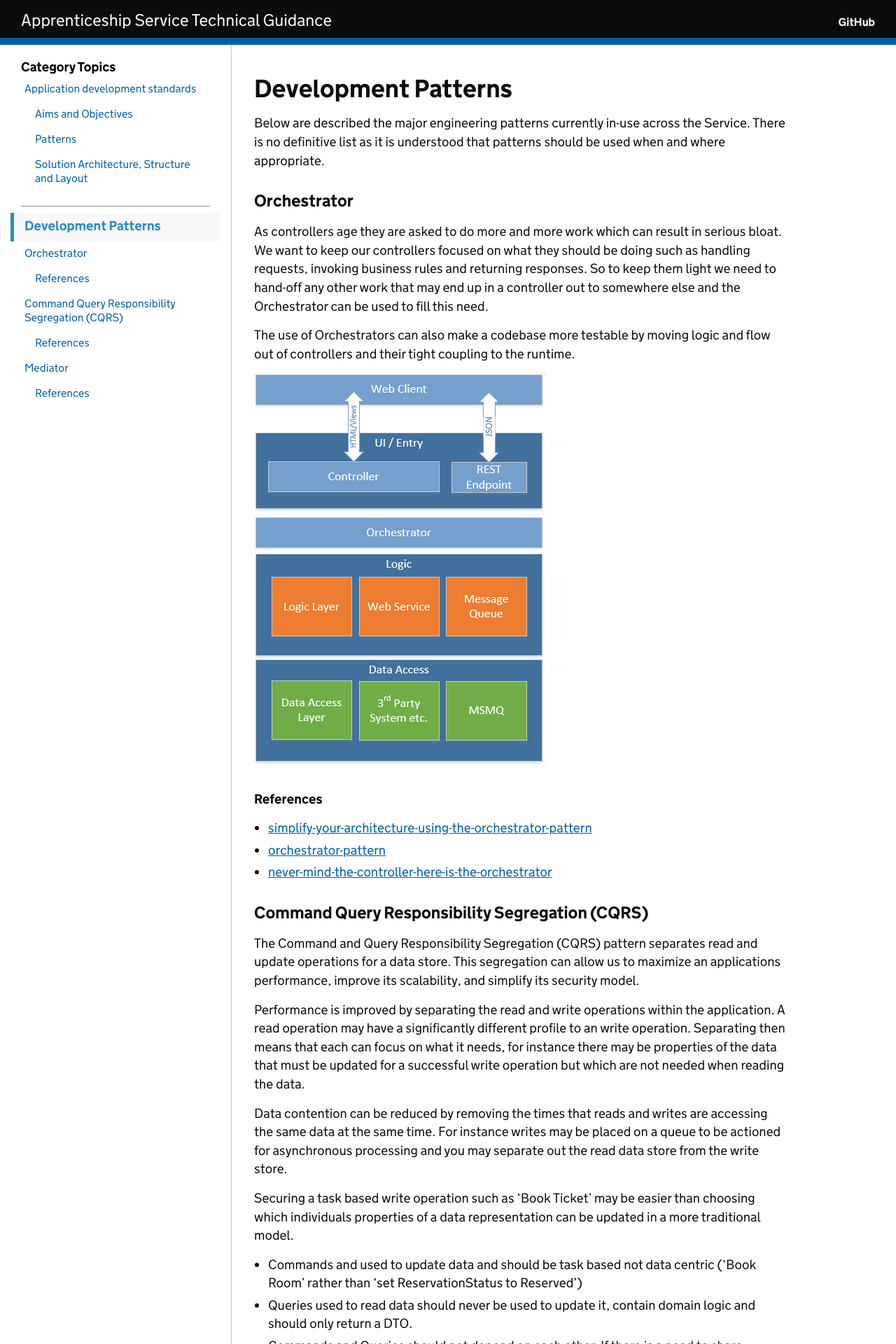
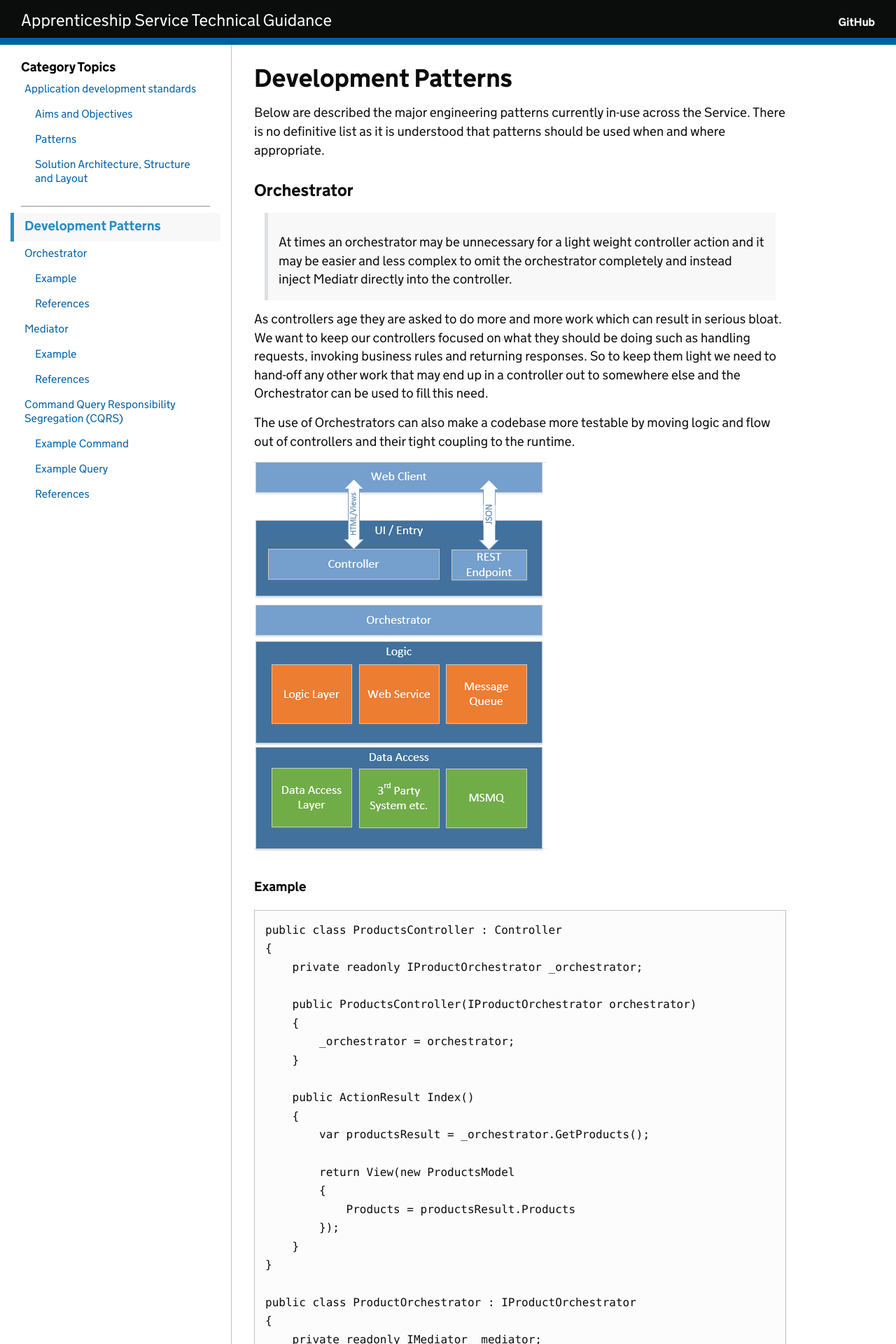
Before and after one commit to SkillsFundingAgency/das-technical-guidance, a Jekyll site: the page built from collections/_development_standards/patterns.md, in a window 1280 px wide. Shown: the top 1920 px of the page at 70% size. Built offline with Jekyll 4.4.1, drawn with Linux system fonts in a browser that asks for light colours; some of the changed text lies outside the part shown.

Commit message:
Updates patterns with more info and short examples

```diff
--- a/collections/_development_standards/patterns.md
+++ b/collections/_development_standards/patterns.md
@@ -10,17 +10,86 @@ Below are described the major engineering patterns currently in-use across the S
 
 ### Orchestrator
 
+> At times an orchestrator may be unnecessary for a light weight controller action and it may be easier and less complex to omit the orchestrator completely and instead inject Mediatr directly into the controller.
+
 As controllers age they are asked to do more and more work which can result in serious bloat. We want to keep our controllers focused on what they should be doing such as handling requests, invoking business rules and returning responses. So to keep them light we need to hand-off any other work that may end up in a controller out to somewhere else and the Orchestrator can be used to fill this need.
 
 The use of Orchestrators can also make a codebase more testable by moving logic and flow out of controllers and their tight coupling to the runtime.
 
 ![Orchestrator Overview](./images/OrchestratorOverview.png)
 
+#### Example
+
+    public class ProductsController : Controller
+    {
+        private readonly IProductOrchestrator _orchestrator;
+
+        public ProductsController(IProductOrchestrator orchestrator)
+        {
+            _orchestrator = orchestrator;
+        }
+
+        public ActionResult Index()
+        {
+            var productsResult = _orchestrator.GetProducts();
+
+            return View(new ProductsModel
+            {
+                Products = productsResult.Products
+            });
+        }
+    }
+
+    public class ProductOrchestrator : IProductOrchestrator
+    {
+        private readonly IMediator _mediator;
+
+        public ProductOrchestrator(IMediator mediator)
+        {
+            _mediator = mediator;
+        }
+
+        public IList<Product> GetProducts()
+        {
+            return = _mediator.Send(new GetProductsQuery());
+        }
+    }
+
+
 #### References
 
-* [simplify-your-architecture-using-the-orchestrator-pattern](http://www.jamiemaguire.net/index.php/2017/05/06/simplify-your-architecture-using-the-orchestrator-pattern/)
-* [orchestrator-pattern](http://www.michaeltaylorp3.net/orchestrator-pattern/)
-* [never-mind-the-controller-here-is-the-orchestrator](https://www.simple-talk.com/dotnet/asp-net/never-mind-the-controller-here-is-the-orchestrator/)
+* [Simplify Your Architecture Using the Orchestrator Pattern](http://www.jamiemaguire.net/index.php/2017/05/06/simplify-your-architecture-using-the-orchestrator-pattern/)
+* [The Orchestrator Pattern](http://www.michaeltaylorp3.net/orchestrator-pattern/)
+* [Never Mind the Controller, Here is the Orchestrator](https://www.simple-talk.com/dotnet/asp-net/never-mind-the-controller-here-is-the-orchestrator/)
+
+### Mediator
+
+With the mediator pattern, communication between objects is encapsulated within a mediator object and do not communicate directly with each other, but instead communicate through the mediator. This reduces the dependencies between communicating objects and reduces coupling.
+
+#### Example
+
+    public class ProductController : Controller
+    {
+        private readonly IMediator _mediator;
+
+        public ProductsController(IMediator mediator)
+        {
+            _mediator = mediator;
+        }
+
+        [HttpPost]
+        public ActionResult Rate(RateProduct rateProduct)
+        {
+            _mediator.Send(new RateProductCommand(rateProduct));
+            return View();
+        }
+    }
+
+#### References
+
+* [Thin Controllers with CQRS & Mediatr](https://codeopinion.com/thin-controllers-cqrs-mediatr/)
+* [Simplify Your Controllers With the Command Pattern and Mediatr](https://jonhilton.net/2016/06/06/simplify-your-controllers-with-the-command-pattern-and-mediatr/)
+* [Mediatr Criticism](http://scotthannen.org/blog/2020/06/20/mediatr-didnt-run-over-dog.html)
 
 
 ### Command Query Responsibility Segregation (CQRS)
@@ -41,19 +110,53 @@ Securing a task based write operation such as 'Book Ticket' may be easier than c
 
 Another positive side-effects of using CQRS is that there are naturally less merging issues when working in a team as the codebase is broken into smaller, more cohesive chunks.
 
+#### Example Command
+
+    public class RateProductCommandHandler : ICommandHandler<RateProductCommand>
+    {
+        private readonly IRepository<Product> repository;
+
+        public ProductsCommandHandler (IRepository<Product> repository)
+        {
+            this.repository = repository;
+        }
+
+        public async Task Handle (RateProductCommand command)
+        {
+            var product = repository.Find(command.ProductId);
+            if (product != null)
+            {
+                product.RateProduct(command.UserId, command.Rating);
+                repository.SaveAsync(product);
+            }
+        }
+    }
+
+#### Example Query
+
+    public class GetProductsQueryHandler : IQueryHandler<GetProductEntitiesRequest, GetProductsEntitiesResponse>
+    {
+        private readonly IQueryRepository<ProductDto> _repository;
+
+        public GetProductsQueryHandler(IQueryRepository<ProductDto> repository)
+        {
+            _repository = repository;
+        }
+
+        public async Task<GetProductsEntitiesResponse> Handle(GetProductEntitiesRequest query)
+        {
+            var products = await _repository.GetList();
+
+            var response = new GetProductsEntitiesResponse
+            {
+                Products = products
+            };
+
+            return response;
+        }
+    }
+
 #### References
 
 * [CQRS - Microsoft](https://docs.microsoft.com/en-us/azure/architecture/patterns/cqrs)
 * [CQRS - Martin Fowler](https://martinfowler.com/bliki/CQRS.html)
-
-### Mediator
-
-With the mediator pattern, communication between objects is encapsulated within a mediator object and do not communicate directly with each other, but instead communicate through the mediator. This reduces the dependencies between communicating objects and reduces coupling.
-
-`How do Mediator and Orchestrator work together and also there's this:` [mediatr-didnt-run-over-dog.html](http://scotthannen.org/blog/2020/06/20/mediatr-didnt-run-over-dog.html)
-
-#### References
-
-* [simplifying-development-and-separating-concerns-with-mediatr](https://blogs.msdn.microsoft.com/cdndevs/2016/01/26/simplifying-development-and-separating-concerns-with-mediatr/)
-* [thin-controllers-cqrs-mediatr](https://codeopinion.com/thin-controllers-cqrs-mediatr/)
-* [simplify-your-controllers-with-the-command-pattern-and-mediatr](https://jonhilton.net/2016/06/06/simplify-your-controllers-with-the-command-pattern-and-mediatr/)
```
